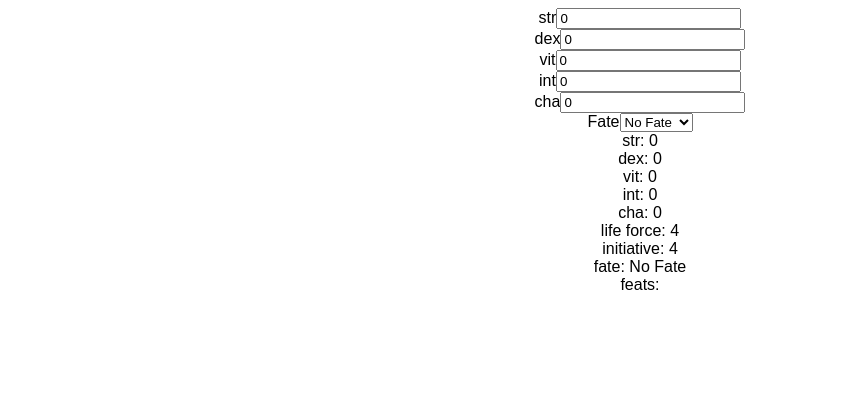
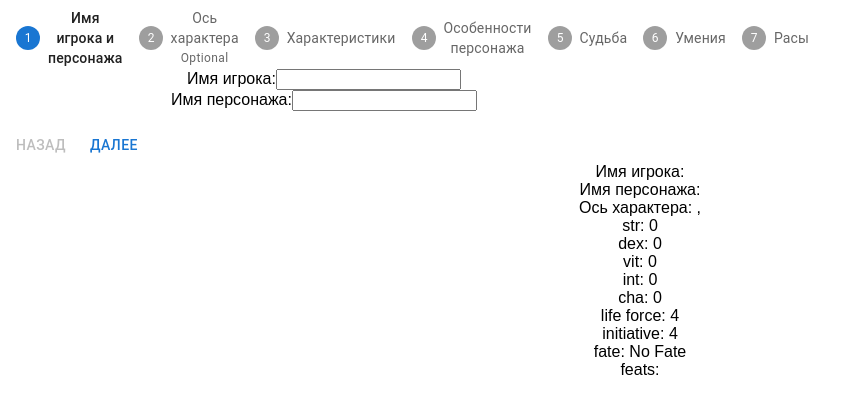
Before and after one commit to DezSpair/Alia-Project, a React (Create React App) app: page / in a window 1280 px wide. Shown: the top 414 px of the page, without its empty margins (0-855 px from the left). Built offline with nearby package versions, Linux system fonts and the light colour scheme.

Commit message:
first commit :)

```diff
--- a/src/Character/Builder/Builder.tsx
+++ b/src/Character/Builder/Builder.tsx
@@ -3,14 +3,131 @@ import { useState } from "react";
 import { FateNames } from "../../store/Fate";
 import { Characteristics } from "./Characteristics";
 import { FateSelector } from "./FateSelector";
+import Box from '@mui/material/Box';
+import Stepper from '@mui/material/Stepper';
+import Step from '@mui/material/Step';
+import StepLabel from '@mui/material/StepLabel';
+import Button from '@mui/material/Button';
+import Typography from '@mui/material/Typography';
+import { Names } from './Names';
+import { Natures } from './Natures';
+
+const steps = ['Имя игрока и персонажа', 'Ось характера', 'Характеристики', 'Особенности персонажа', 'Судьба', 'Умения', 'Расы'];
+const stepsHtml = [ <Names/>, <Natures />, <Characteristics />]
+export type LabelProps = {
+  optional: any
+};
+export type StepProps = {
+  completed: any
+};
+
 
 export const Builder = () => {
-  const fate = useState(FateNames["No Fate"]);
+  const [activeStep, setActiveStep] = React.useState(0);
+  const [skipped, setSkipped] = React.useState(new Set());
+
+
+  const isStepOptional = (step: number) => {
+    return step === 1;
+  };
+
+  const isStepSkipped = (step: number) => {
+    return skipped.has(step);
+  };
+
+  const handleNext = () => {
+    let newSkipped = skipped;
+    if (isStepSkipped(activeStep)) {
+      newSkipped = new Set(newSkipped.values());
+      newSkipped.delete(activeStep);
+    }
+
+    setActiveStep((prevActiveStep) => prevActiveStep + 1);
+    setSkipped(newSkipped);
+  };
+
+  const handleBack = () => {
+    setActiveStep((prevActiveStep) => prevActiveStep - 1);
+  };
+
+  const handleSkip = () => {
+    if (!isStepOptional(activeStep)) {
+      // You probably want to guard against something like this,
+      // it should never occur unless someone's actively trying to break something.
+      throw new Error("You can't skip a step that isn't optional.");
+    }
+
+    setActiveStep((prevActiveStep) => prevActiveStep + 1);
+    setSkipped((prevSkipped) => {
+      const newSkipped = new Set(prevSkipped.values());
+      newSkipped.add(activeStep);
+      return newSkipped;
+    });
+  };
+
+  const handleReset = () => {
+    setActiveStep(0);
+  };
 
   return (
+  <div style={{ display: "flex", flexDirection: "column", width: "50%" }}>
+    <Box>
+      <Stepper activeStep={activeStep}>
+        {steps.map((label, index) => {
+          const stepProps = {} as StepProps;
+          const labelProps = {} as LabelProps;
+          if (isStepOptional(index)) {
+            labelProps.optional = (
+              <Typography variant="caption">Optional</Typography>
+            );
+          }
+          if (isStepSkipped(index)) {
+            stepProps.completed = false;
+          }
+          return (
+            <Step key={label} {...stepProps}>
+              <StepLabel {...labelProps}>{label}</StepLabel>
+            </Step>
+          );
+        })}
+      </Stepper>
+      {activeStep === steps.length ? (
+        <React.Fragment>
+        <Typography sx={{ mt: 2, mb: 1 }}>
+          All steps completed - you&apos;re finished
+        </Typography>
+        <Box sx={{ display: 'flex', flexDirection: 'row', pt: 2 }}>
+          <Box sx={{ flex: '1 1 auto' }} />
+          <Button onClick={handleReset}>Reset</Button>
+        </Box>
+      </React.Fragment>
+      ) : (
+        <React.Fragment>
+          {/*<Typography sx={{ mt: 2, mb: 1 }}>Step {activeStep + 1}</Typography>*/}
+          {stepsHtml[activeStep]}
+          <Box sx={{ display: 'flex', flexDirection: 'row', pt: 2 }}>
+            <Button
+              color="inherit"
+              disabled={activeStep === 0}
+              onClick={handleBack}
+              sx={{ mr: 1 }}
+            >
+              Назад
+            </Button>
+
+            <Button onClick={handleNext}>
+              {activeStep === steps.length - 1 ? 'Finish' : 'Далее'}
+            </Button>
+          </Box>
+        </React.Fragment>
+
+      )}
+    </Box>
+  </div>
+/*
     <div style={{ display: "flex", flexDirection: "column" }}>
       <Characteristics />
       <FateSelector />
-    </div>
+    </div>*/
   );
 };
--- a/src/Character/Builder/CharacterInfo.tsx
+++ b/src/Character/Builder/CharacterInfo.tsx
@@ -7,6 +7,11 @@ export const CharacterInfo = observer(() => {
 
   return (
     <div style={{ display: "flex", flexDirection: "column" }}>
+
+      <div>Имя игрока: {character.userName}</div>
+      <div>Имя персонажа: {character.characterName}</div>
+      <div>Ось характера: {character.nature + ', ' + character.subNature.join(", ")}</div>
+
       <div>str: {character.strength.base + character.strength.bonus}</div>
       <div>dex: {character.dextrity.base + character.dextrity.bonus}</div>
       <div>vit: {character.vitality.base + character.vitality.bonus}</div>
--- /dev/null
+++ b/src/Character/Builder/Names.tsx
@@ -0,0 +1,39 @@
+import { observer } from "mobx-react-lite";
+import * as React from "react";
+import { useRootStore } from "../../store/rootStore";
+
+export const Names = observer(() => {
+    const { character } = useRootStore();
+    const onParamChange = (e: any) => {
+        switch(e.target.id){
+            case "userName":
+                character.userName = e.target.value;
+                break;
+            case "characterName":
+                character.characterName = e.target.value;
+        }
+      };
+
+    return (
+        <div style={{ display: "flex", flexDirection: "column" }}>
+            <label>
+                Имя игрока:
+                <input
+                    value={character.userName}
+                    onChange={onParamChange}
+                    id="userName"
+                    type="string"
+                    />
+            </label>
+            <label>
+                Имя персонажа:
+                <input
+                    value={character.characterName}
+                    onChange={onParamChange}
+                    id="characterName"
+                    type="string"
+                    />
+            </label>
+        </div>
+    );
+});
--- /dev/null
+++ b/src/Character/Builder/Natures.tsx
@@ -0,0 +1,35 @@
+import { observer } from "mobx-react-lite";
+import * as React from "react";
+import { useRootStore } from "../../store/rootStore";
+import Radio from '@mui/material/Radio';
+import RadioGroup from '@mui/material/RadioGroup';
+import FormControlLabel from '@mui/material/FormControlLabel';
+import FormControl from '@mui/material/FormControl';
+import FormLabel from '@mui/material/FormLabel';
+import { SubNatures } from './SubNatures';
+
+export const Natures = observer(() => {
+    let selected = '' as string;
+    const { character } = useRootStore();
+    const handleRadioChange = (event: any) => {
+        character.nature = event.target.value;
+    };
+
+    return (
+        <div>
+            <RadioGroup
+            row
+            name="row-radio-buttons-group"
+            onChange={handleRadioChange}
+            >
+                <FormControlLabel value="Рассудительность" control={<Radio />} label="Рассудительность" />
+                <FormControlLabel value="Импульсивность" control={<Radio />} label="Импульсивность" />
+                <FormControlLabel value="Самоотверженность" control={<Radio />} label="Самоотверженность" />
+                <FormControlLabel value="Эгоизм" control={<Radio />} label="Эгоизм" />
+            </RadioGroup>
+
+            {character.nature != '' && <SubNatures />}
+        </div>
+
+    );
+});
--- /dev/null
+++ b/src/Character/Builder/SubNatures.tsx
@@ -0,0 +1,54 @@
+import { observer } from "mobx-react-lite";
+import * as React from "react";
+import { useRootStore } from "../../store/rootStore";
+import FormGroup from '@mui/material/FormGroup';
+import FormControlLabel from '@mui/material/FormControlLabel';
+import Checkbox from '@mui/material/Checkbox';
+
+export const SubNatures = observer(() => {
+    const { character } = useRootStore();
+
+    const predence = ["Перфекционизм", "Педантичность", "Прагматизм", "Занудство", "Перестраховщик" ];
+    const impulsiveness = ["Гиперактивность", "азартность", "страстность", "раздражительность", "паникерство" ];
+    const dedication = ["Патриотизм", "жертвенность", "филантропия", "радушие", "чуткость" ];
+    const selfishness = ["трусость", "жадность", "надменность", "гордость", "амбициозность" ];
+
+    const handleChange = (event: any) => {
+        if(event.target.checked) {
+            character.subNature = [...character.subNature, event.target.value];
+        } else {
+            character.subNature =  [...character.subNature.filter(i => i !== event.target.value)];
+        }
+    }
+
+    const mapToList = (arr: string[]) => {
+        return arr.map((item, index) => {
+            return (<FormControlLabel disabled={character.subNature.length >= 2 && character.subNature.indexOf(item) == -1} key= {"nature_ckb_" + index} control={<Checkbox value={item} onChange={handleChange} checked={character.subNature.indexOf(item) > -1}/>} label={item} />);
+        });
+    };
+    const getCheckboxList = () => {
+        let result = '' as any;
+        switch(character.nature) {
+            case "Рассудительность":
+                result = mapToList(predence);
+                break;
+            case "Импульсивность":
+                result = mapToList(impulsiveness);
+            break;
+            case "Самоотверженность":
+                result = mapToList(dedication);
+            break;
+            case "Эгоизм":
+                result = mapToList(selfishness);
+            break;
+        }
+
+        return result;
+    };
+    return (
+        <FormGroup>
+            {getCheckboxList()}
+        </FormGroup>
+
+    )
+});
--- a/src/store/Character.ts
+++ b/src/store/Character.ts
@@ -80,10 +80,12 @@ const defaultFate: Fate = {
 };
 
 export class Character {
-  public name: string = "";
+  public userName: string = "";
+  public characterName: string = "";
   public age: number = 0;
   public gender: "male" | "female" | undefined = undefined;
-  private _nature: Nature[] = [];
+  private _nature: string = '';
+  private _subNature: string [] = [];
   private _characteristics: Characteristic[] = defaulCharacteristics;
   private _lifeForce: LifeForce = defaultLifeForce;
   private _initiative: Initiative = defaultInitiative;
@@ -102,6 +104,23 @@ export class Character {
   }
 
   private init() {}
+
+  public get nature() {
+    return this._nature;
+  }
+
+  public set nature(value) {
+    this._nature = value;
+    this._subNature = [];
+  }
+
+  public get subNature(): string[] {
+    return this._subNature;
+  }
+
+  public set subNature(value: string[]) {
+    this._subNature = value;
+  }
 
   public get vitality() {
     return this._characteristics.find(
```
Also changed, not shown: src/store/types.ts (line endings or trailing spaces).
